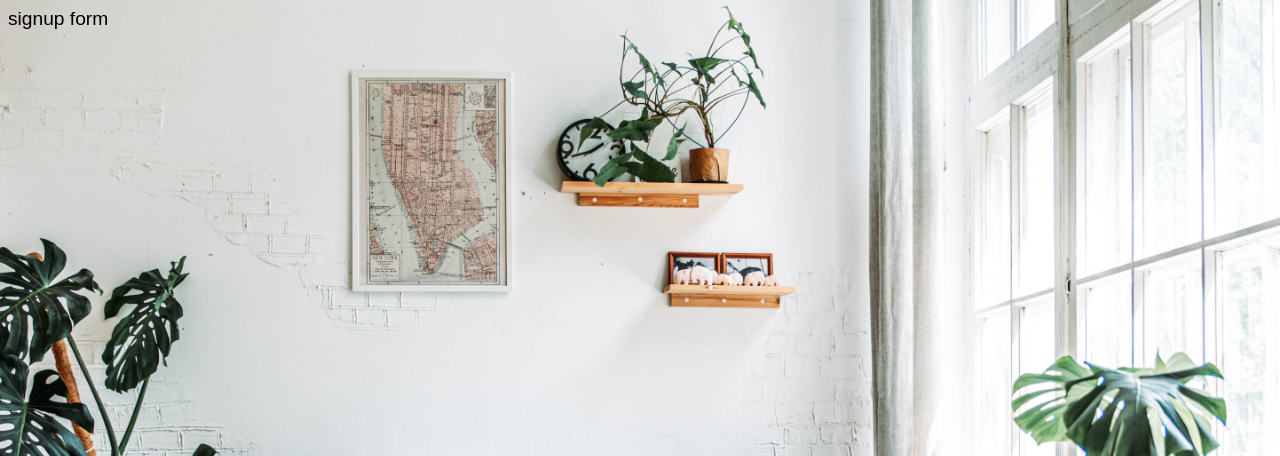
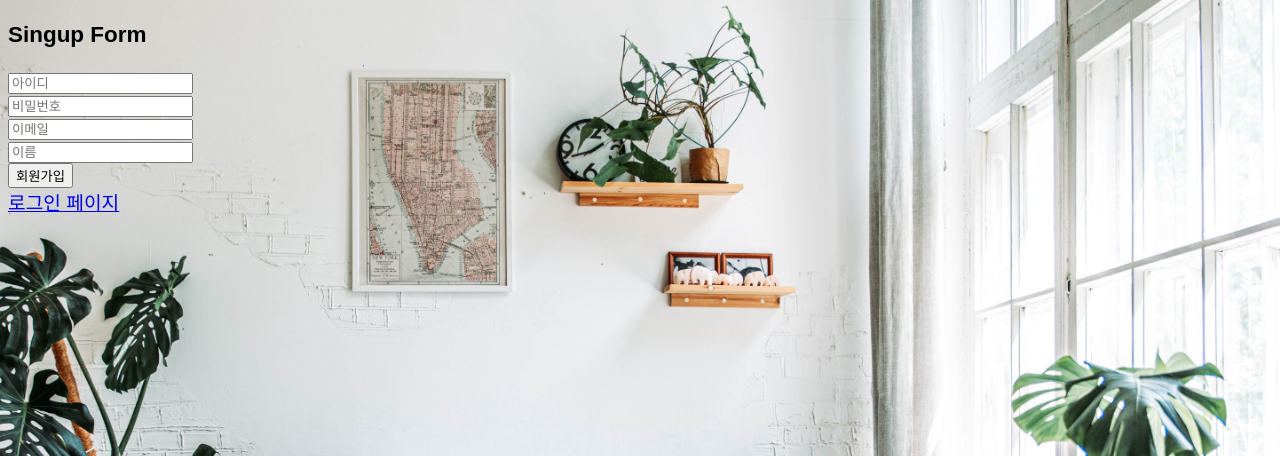
Before and after one commit to eqfwcev123/gmarket_price_checker, a Django app: page / in a window 1280 px wide. Shown: the top 456 px of the page. Run offline with Django 3.2, Linux system fonts and the light colour scheme.

Commit message:
link to login.html

```diff
--- a/app/templates/members/signup.html
+++ b/app/templates/members/signup.html
@@ -1,5 +1,21 @@
 {% extends 'base.html' %}
 {% load static %}
 {% block content %}
-    <div>signup form</div>
+    <h3 class="title">Singup Form</h3>
+    <div class="form-wrapper">
+        <form action="" method="POST">
+            {% csrf_token %}
+            {% for field in signupForm %}
+            <div class="form-field-wrapper">
+                {{ field }}
+            </div>
+            {% endfor %}
+            <div class="form-button-wrapper">
+                <button type="submit">회원가입</button>
+            </div>
+        </form>
+    </div>
+    <div class="login-link">
+        <a href="{% url 'members:login' %}">로그인 페이지</a>
+    </div>
 {% endblock %}
```
